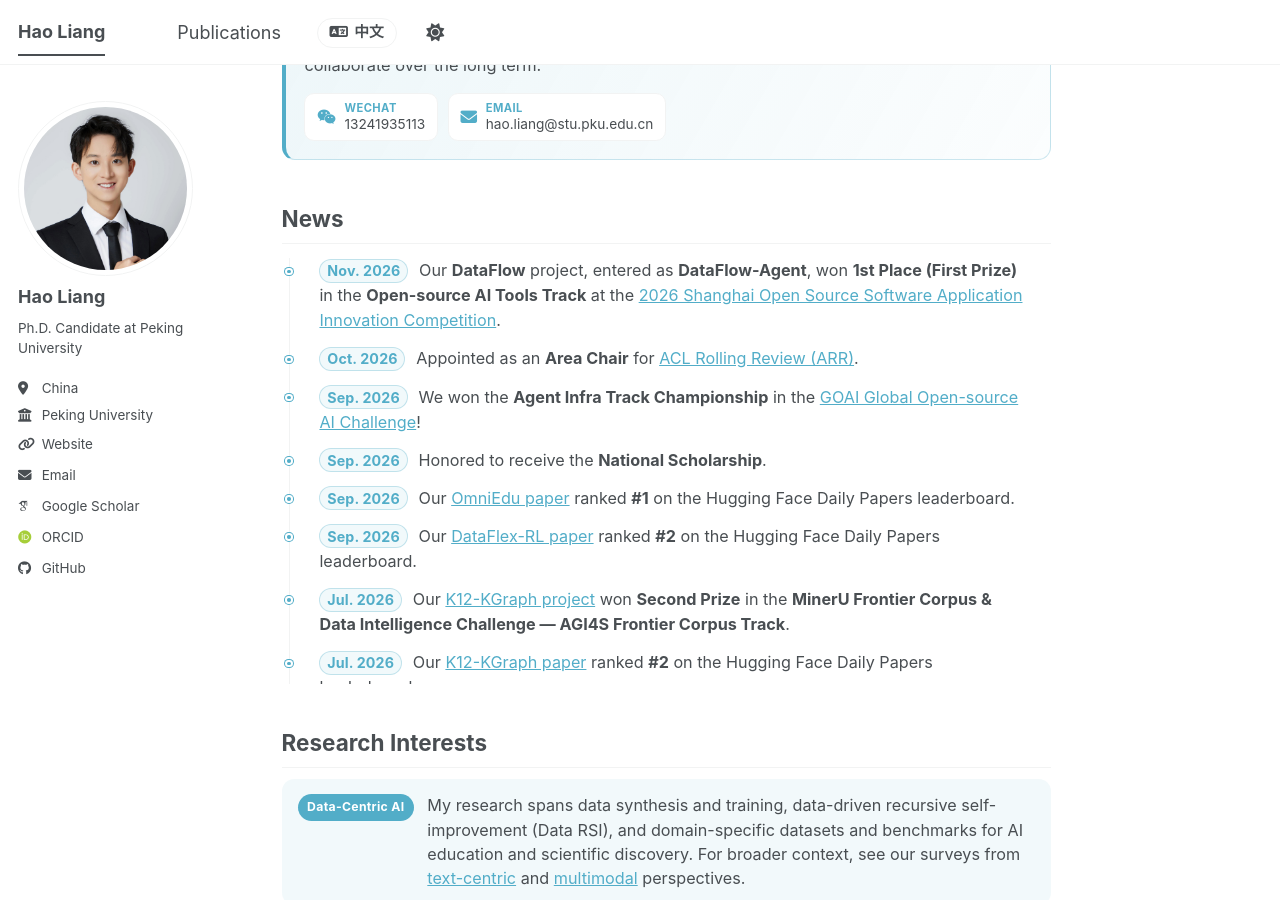
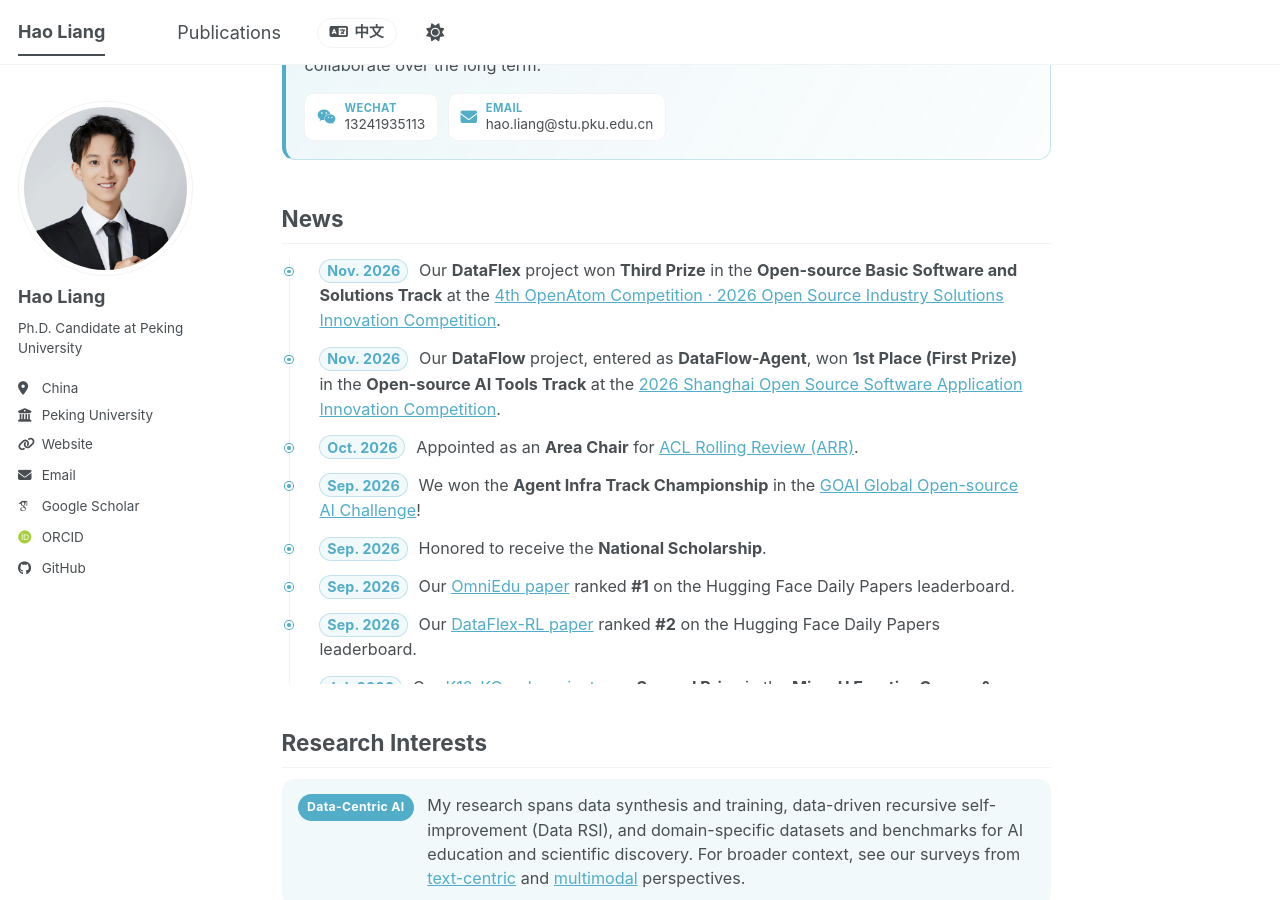
Before and after one commit to haolpku/haolpku.github.io, a Jekyll site: the page built from _pages/about.md, in a window 1280 px wide and 900 px high, scrolled down 1066 px. Built offline with Jekyll 4.4.1, drawn with Linux system fonts in a browser that asks for light colours; some web fonts are replaced; a script bundle is joined from its source files by our own code; library files that are not in the unit come from our copies; some of the changed text lies outside the part shown.

Commit message:
Add DataFlex third prize in OpenAtom industry solutions competition

```diff
--- a/_pages/about.md
+++ b/_pages/about.md
@@ -68,6 +68,7 @@ Prior to this, I received my bachelor's degree from [Beijing Institute of Techno
 
 <div class="news-list homepage-scroll" role="region" aria-label="News" tabindex="0" markdown="1">
 
+- **Nov. 2026** Our **DataFlex** project won **Third Prize** in the **Open-source Basic Software and Solutions Track** at the [4th OpenAtom Competition · 2026 Open Source Industry Solutions Innovation Competition](https://www.oschina.net/oa2026/).
 - **Nov. 2026** Our **DataFlow** project, entered as **DataFlow-Agent**, won **1st Place (First Prize)** in the **Open-source AI Tools Track** at the [2026 Shanghai Open Source Software Application Innovation Competition](https://www.oschina.net/os2026/winners).
 - **Oct. 2026** Appointed as an **Area Chair** for [ACL Rolling Review (ARR)](https://aclrollingreview.org/).
 - **Sep. 2026** We won the **Agent Infra Track Championship** in the [GOAI Global Open-source AI Challenge](https://www.goaihz.com/)!
@@ -209,6 +210,7 @@ Prior to this, I received my bachelor's degree from [Beijing Institute of Techno
 ## Honors & Awards
 
 <section class="honors-timeline homepage-scroll" aria-label="Honors and awards timeline" tabindex="0">
+  <article class="honor-entry"><span class="honor-entry__year">2026</span><div class="honor-entry__content"><h3><a href="https://www.oschina.net/oa2026/">DataFlex — Third Prize</a></h3><p>4th OpenAtom Competition · 2026 Open Source Industry Solutions Innovation Competition · Open-source Basic Software and Solutions Track</p></div></article>
   <article class="honor-entry"><span class="honor-entry__year">2026</span><div class="honor-entry__content"><h3><a href="https://www.oschina.net/os2026/winners">DataFlow — Open-source AI Tools Track, 1st Place</a></h3><p>2026 Shanghai Open Source Software Application Innovation Competition · First Prize · Entry: DataFlow-Agent</p></div></article>
   <article class="honor-entry"><span class="honor-entry__year">2026</span><div class="honor-entry__content"><h3><a href="https://www.goaihz.com/">GOAI 2026 Agent Infra Track — Champion</a></h3><p>Global Open-source AI Challenge</p></div></article>
   <article class="honor-entry"><span class="honor-entry__year">2026</span><div class="honor-entry__content"><h3>National Scholarship</h3><p>Peking University</p></div></article>
```
Also changed, not shown: _pages/about-zh.md (+2 -0 lines).
